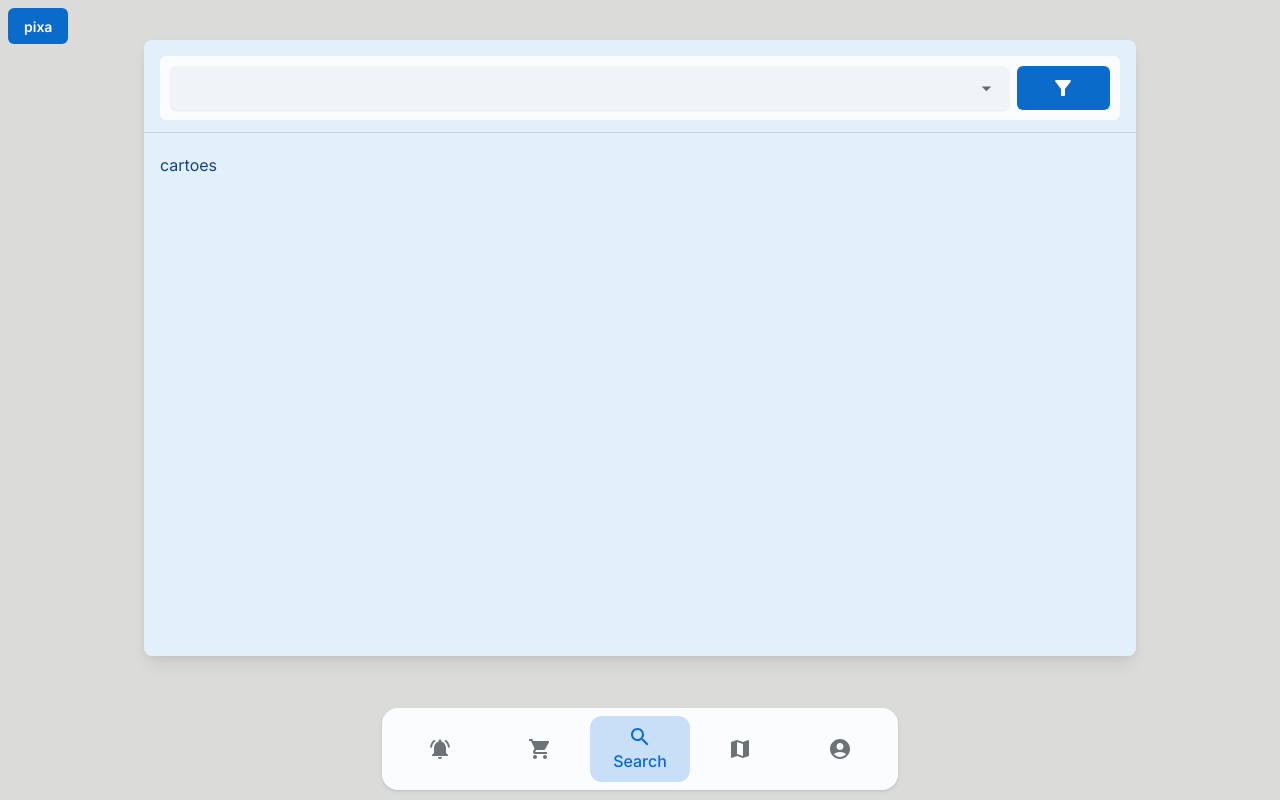
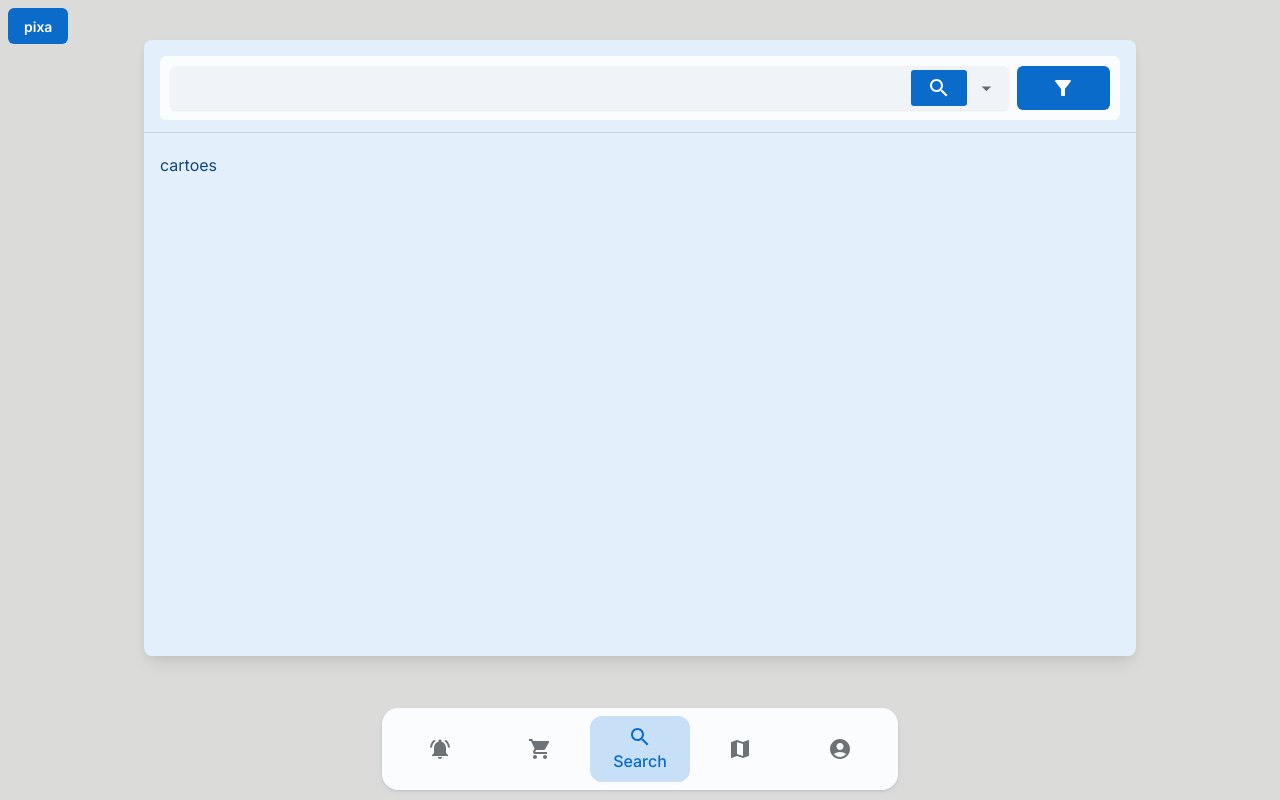
Before and after one commit to andreribeiro87/FindIt, a Next.js app: page / in a window 1280 px wide. Both pictures are taken after a click on the tab "Search". Built offline with nearby package versions, Linux system fonts and the light colour scheme; data requests are answered from the project's data file.

Commit message:
stills working?

```diff
--- a/components/Pages/Search.js
+++ b/components/Pages/Search.js
@@ -5,8 +5,11 @@ import Filter from "../../components/Filter";
 import Button from "@mui/joy/Button";
 
 import FilterAltIcon from "@mui/icons-material/FilterAlt";
+import Search from "@mui/icons-material/Search";
 import { Autocomplete, Card } from "@mui/joy";
 import Divider from "@mui/joy/Divider";
+
+import TextField from "@mui/joy/TextField";
 
 //TODO
 // autocomplete falta
@@ -41,10 +44,17 @@ export default function SearchPage() {
           color="primary"
         >
           <Autocomplete
+            multiple
             variant="soft"
             size="lg"
             sx={{ width: "90%" }}
             options={["oi", "pixa"]}
+            endDecorator={
+              <Button onClick={() => console.log("pixa")}>
+                <Search />
+              </Button>
+            }
+            renderInput={(params) => <TextField {...params} label="Search" />}
           ></Autocomplete>
           <Button
             sx={{ width: "10%" }}
```
Also changed, not shown: 1 other file (tests, documents, lock files or other folders).
